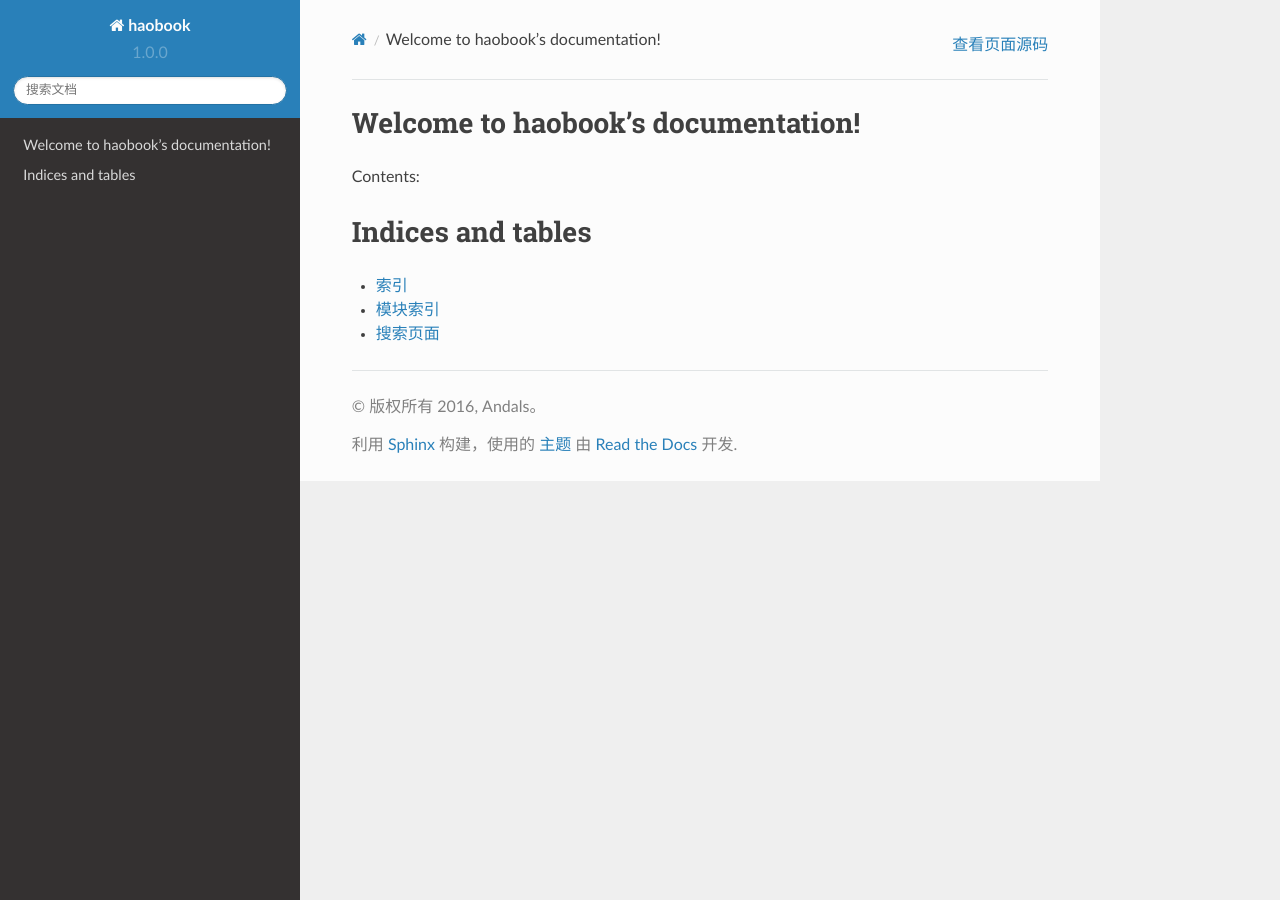
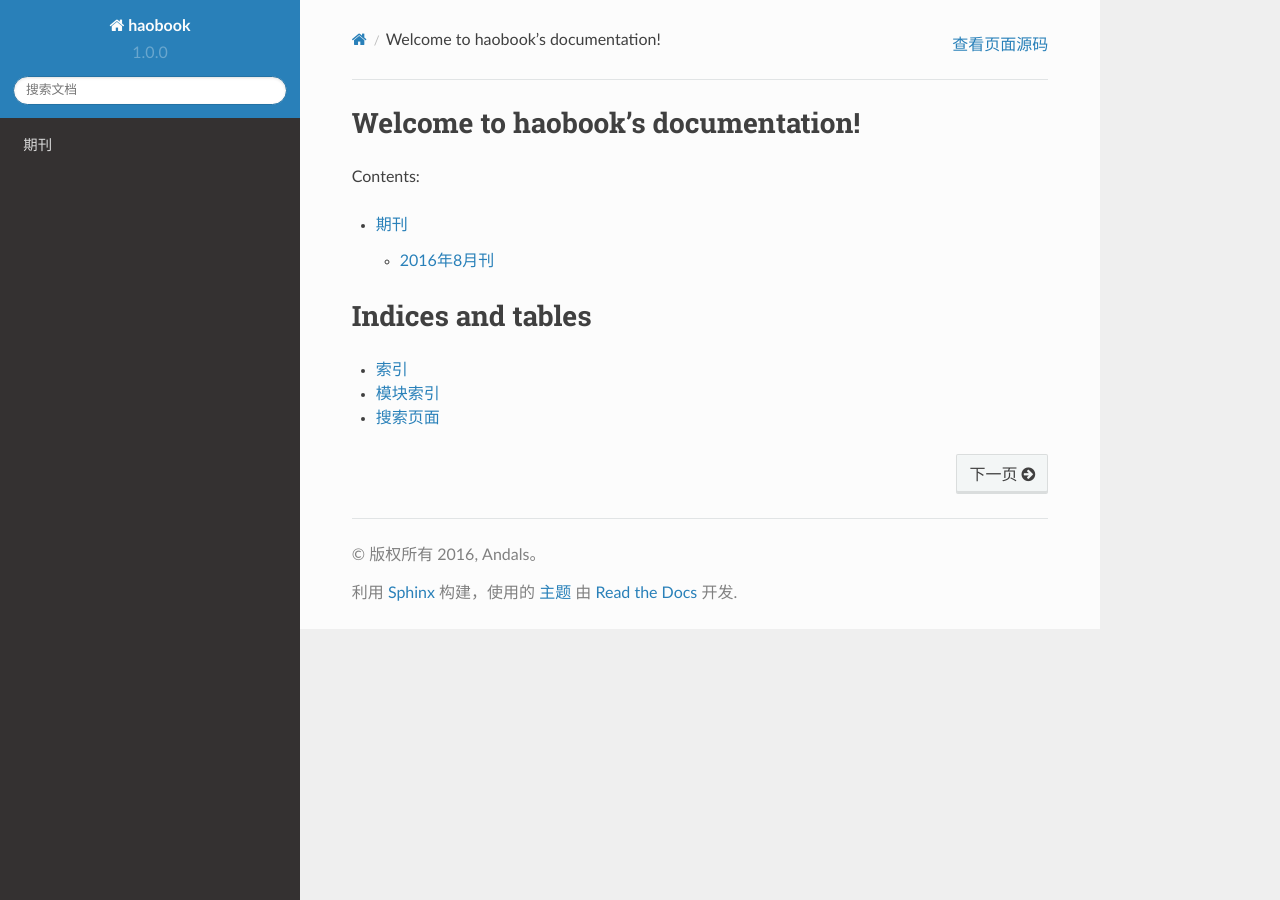
Before and after one commit to Andals/haobook, a Sphinx documentation site: the page built from source/index.rst, in a window 1280 px wide. Built offline with Sphinx 7.4.7 and the Read the Docs theme 2.0.0, drawn with Linux system fonts in a browser that asks for light colours; pages that are not in the unit, such as notebooks, are missing from menus.

Commit message:
add periodical

```diff
--- a/source/index.rst
+++ b/source/index.rst
@@ -10,7 +10,9 @@ Contents:
 
 .. toctree::
    :maxdepth: 2
+   :titlesonly:
 
+   periodical/index
 
 
 Indices and tables
--- /dev/null
+++ b/source/periodical/201608/index.rst
@@ -0,0 +1,9 @@
+.. _periodical-201608:
+
+2016年8月刊
+============
+
+.. toctree::
+    :maxdepth: 2
+
+    ligang
--- /dev/null
+++ b/source/periodical/index.rst
@@ -0,0 +1,9 @@
+.. _periodical:
+
+期刊
+============
+
+.. toctree::
+    :maxdepth: 2
+
+    201608/index
```
